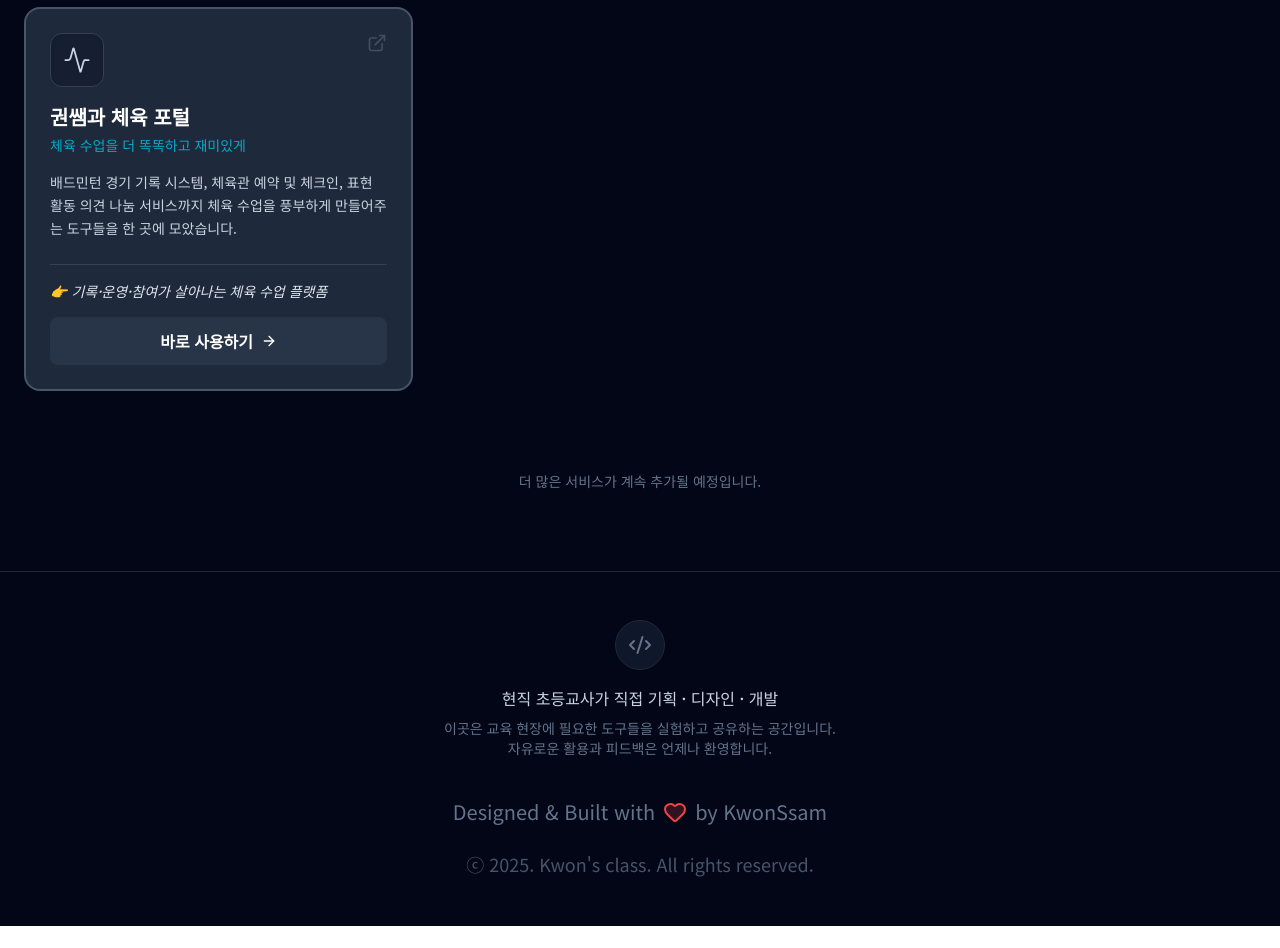
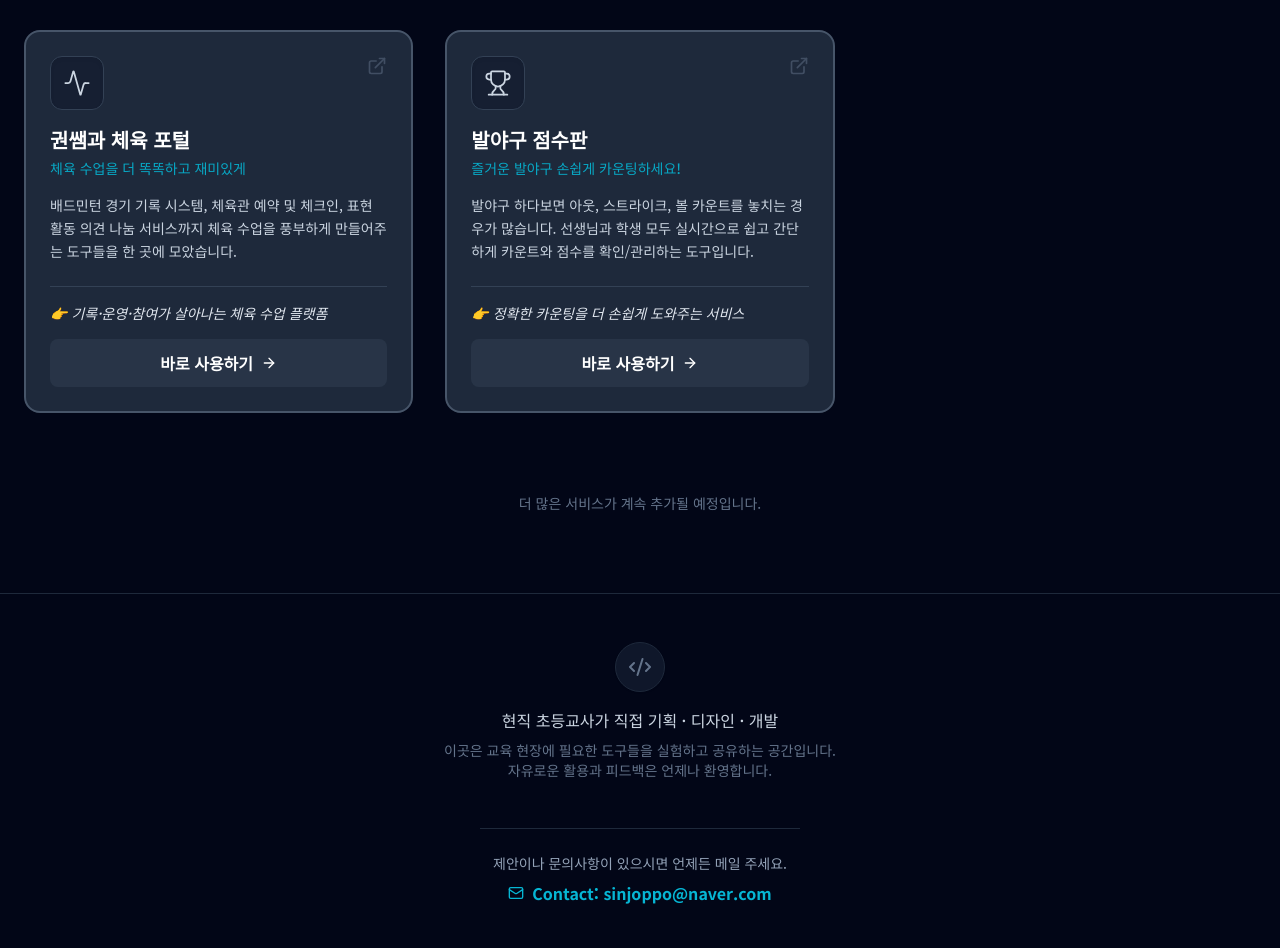
Before and after one commit to kssaembo/kssaemclass, a React (Vite) app: page / in a window 1280 px wide. Shown: the part 1364-2312 px from the top of the page. Before the commit the page ends 2290 px from the top, so only its background shows below. Built offline with nearby package versions, Linux system fonts and the light colour scheme.

Commit message:
Add files via upload

```diff
--- a/components/Footer.tsx
+++ b/components/Footer.tsx
@@ -1,5 +1,5 @@
 import React from 'react';
-import { Heart, Code2 } from 'lucide-react';
+import { Heart, Code2, Mail } from 'lucide-react';
 
 const Footer: React.FC = () => {
   return (
@@ -20,13 +20,20 @@ const Footer: React.FC = () => {
             </p>
           </div>
 
-          <div className="mt-6 flex items-center gap-2 text-xl text-slate-700 dark:text-slate-500 transition-colors">
-            <span>Designed & Built with</span>
-            <Heart className="w-6 h-6 text-red-500 fill-red-500/20" />
-            <span>by KwonSsam</span>
+          <div className="mt-8 pt-6 border-t border-slate-400/20 dark:border-slate-800 w-full max-w-xs mx-auto">
+            <p className="text-slate-700 dark:text-slate-400 text-sm mb-2">
+              제안이나 문의사항이 있으시면 언제든 메일 주세요.
+            </p>
+            <a
+              href="mailto:sinjoppo@naver.com"
+              className="inline-flex items-center gap-2 text-sky-700 dark:text-lab-accent font-semibold hover:underline group transition-all"
+            >
+              <Mail className="w-4 h-4" />
+              <span>Contact: sinjoppo@naver.com</span>
+            </a>
           </div>
 
-          <p className="text-lg text-slate-600 dark:text-slate-600 mt-2 transition-colors">
+          <p className="text-sm text-slate-600 dark:text-slate-600 mt-8 transition-colors">
             ⓒ 2025. Kwon's class. All rights reserved.
           </p>
         </div>
--- a/constants.tsx
+++ b/constants.tsx
@@ -1,3 +1,4 @@
+
 import {
   Layers,
   Volume2,
@@ -5,7 +6,8 @@ import {
   Landmark,
   Wrench,
   Terminal,
-  Activity
+  Activity,
+  Trophy // 새로운 아이콘 추가
 } from 'lucide-react';
 import { ServiceItem } from './types';
 
@@ -59,7 +61,7 @@ export const SERVICES: ServiceItem[] = [
     id: 'hacking',
     title: '가짜 해킹 사이트',
     subtitle: '영화 속 해킹 장면을 현실로',
-    description: '졸업 영상 촬영을 위해 제작한 연출용 가짜 해킹 사이트입니다. 타이핑, 코드 흐름, 긴장감 있는 화면으로 마치 실제 해킹을 하는 듯한 분위기를 연출할 수 있습니다.',
+    description: '졸업 영상 촬영을 위해 제작한 연출용 가짜 해킹 사이트입니다. 타이핑, 코드 흐름, 긴장감 있는 화면으로 마치 실제 해킹을 하는 듯한 분위기를 연출할 수 있습니다. world, danger 등의 키워드를 쳐보세요.',
     catchphrase: '👉 영상·행사 연출을 위한 몰입형 콘셉트 사이트',
     url: 'https://youware.app/project/uv0dxka2h4?enter_from=share&screen_status=2',
     icon: Terminal,
@@ -73,4 +75,13 @@ export const SERVICES: ServiceItem[] = [
     url: 'https://youware.app/project/9pse9k75ey?enter_from=share&screen_status=2',
     icon: Activity,
   },
+  {
+    id: 'kickball',
+    title: '발야구 점수판',
+    subtitle: '즐거운 발야구 손쉽게 카운팅하세요!',
+    description: '발야구 하다보면 아웃, 스트라이크, 볼 카운트를 놓치는 경우가 많습니다. 선생님과 학생 모두 실시간으로 쉽고 간단하게 카운트와 점수를 확인/관리하는 도구입니다.',
+    catchphrase: '👉 정확한 카운팅을 더 손쉽게 도와주는 서비스',
+    url: 'https://kickball-swart.vercel.app/',
+    icon: Trophy, // 아이콘을 Trophy로 변경
+  }
 ];
```
